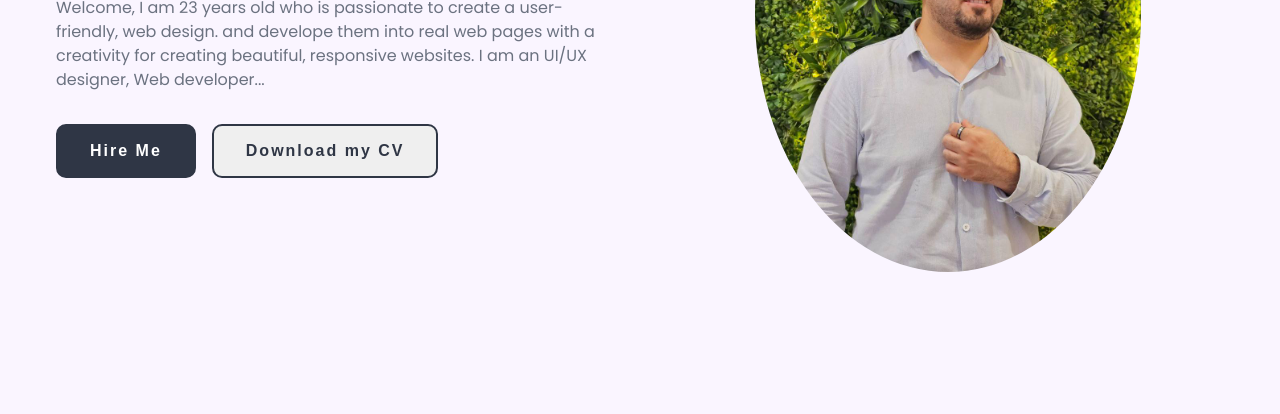
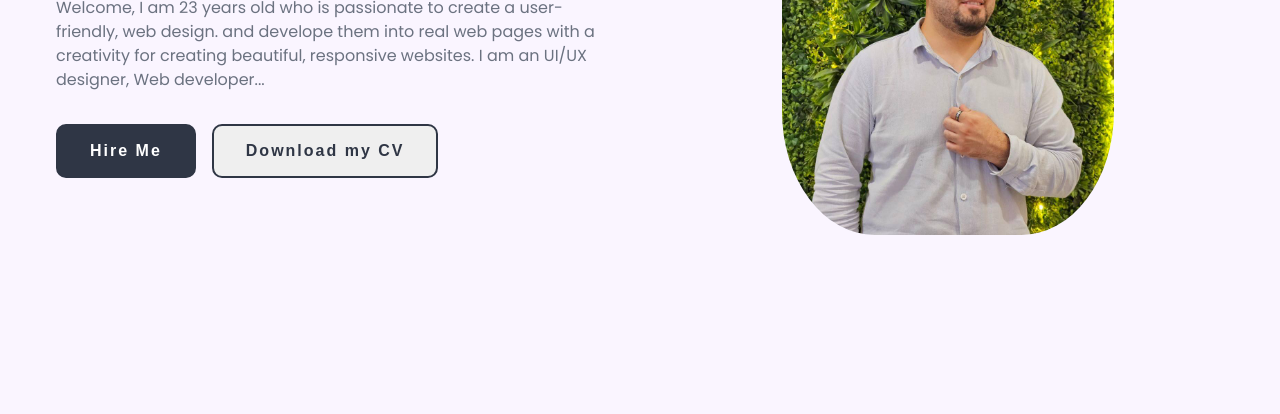
Before and after one commit to dast3an/Dastan, a plain HTML site: page index.html in a window 1280 px wide. Shown: the part 411-825 px from the top of the page. Drawn offline with nearby package versions, Linux system fonts and the light colour scheme.

Commit message:
Add files via upload

```diff
--- a/style.css
+++ b/style.css
@@ -172,8 +172,8 @@ nav {
   }
 
   .image img {
-    width: min(25rem, 70%);
-    border-radius: 50%;
+    width: min(25rem, 60%);
+    border-radius: 28%;
   }
 
   @media (width < 550px) {
@@ -208,7 +208,7 @@ nav {
     }
 
     .image {
-      grid-area: 1/1/2/2;
+      grid-area: 20px;
     }
 
     .action__btns {
```
